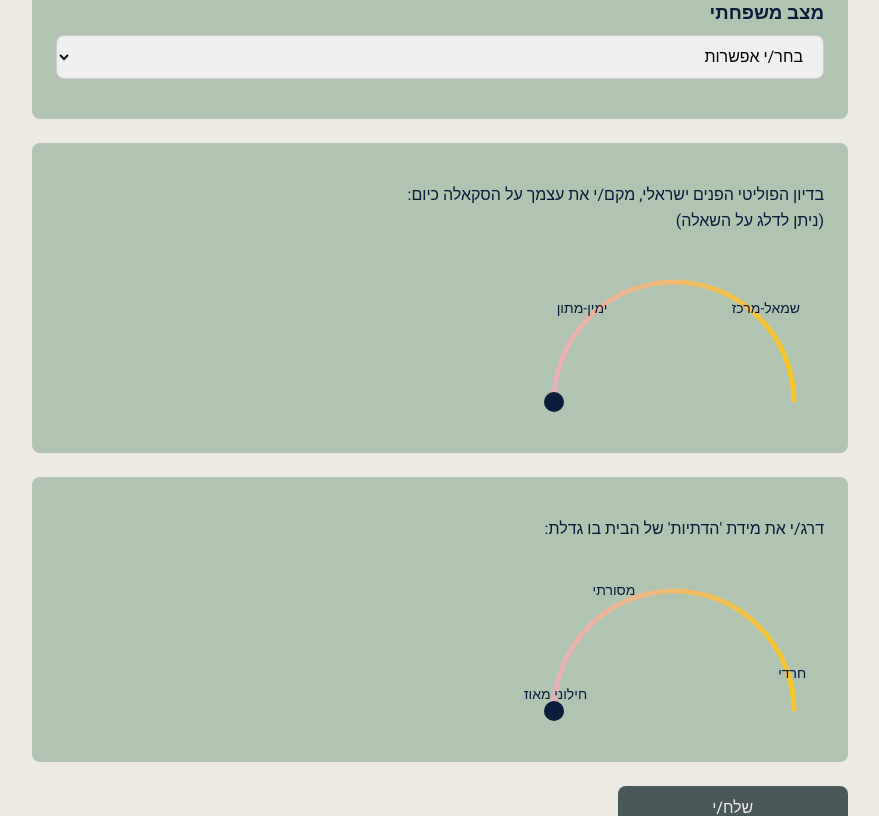
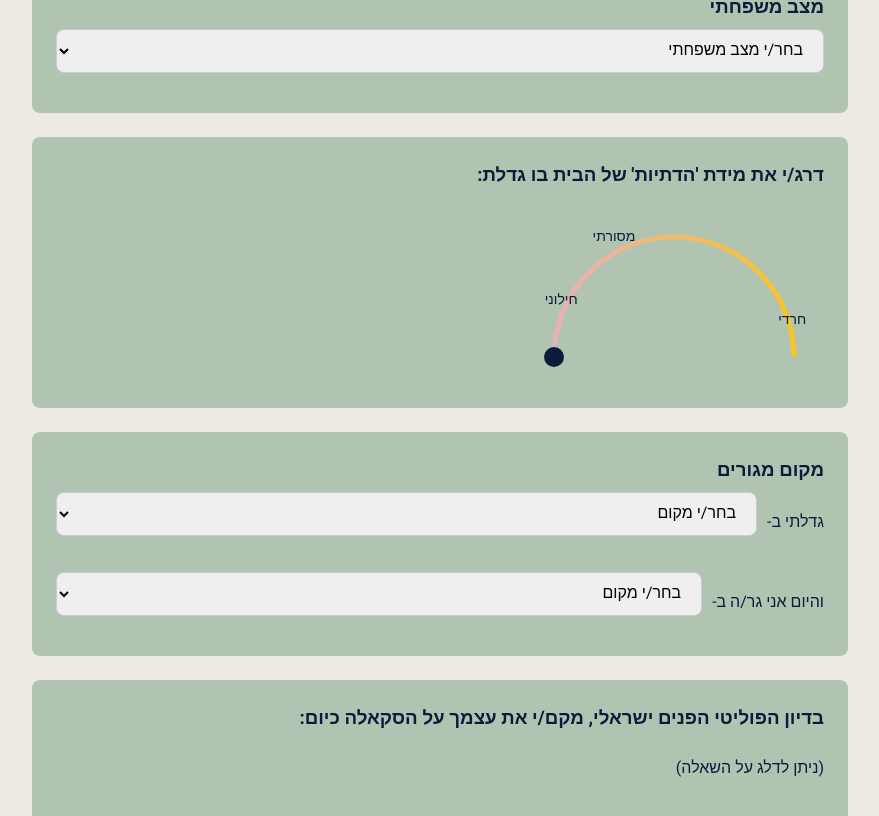
Before and after one commit to ShayAbergil/pagmar-v4, a React (Vite) app: page /Statistic_questions in a window 1280 px wide. Shown: the part 810-1626 px from the top of the page, without its empty margins (400-1279 px from the left). Built offline with nearby package versions, Linux system fonts and the light colour scheme.

Commit message:
dq_picker + detailed questions

```diff
--- a/src/App.jsx
+++ b/src/App.jsx
@@ -5,12 +5,14 @@ import OverviewQuestions from "./pages/Overview_questions";
 import SelectSubject from './pages/Select_subject';
 import DetailedQuestions from './pages/Detailed_questions';
 import EndingScreen from './pages/Ending_screen';
+import ScrollToTop from './components/ScrollToTop';
 import './styles/App.css'
 
 function App() {
   return (
     <Router>
       <div className="root">
+      <ScrollToTop />
         <Routes>
           <Route path="/" element={<Home />} />
           <Route path="/Statistic_questions" element={<StatisticQuestions />} />
--- a/src/components/HeaderImage.jsx
+++ b/src/components/HeaderImage.jsx
@@ -5,8 +5,8 @@ import './HeaderImage.css';
 // Import images from the Header_img folder
 import Header_home from '/Header_img/Header_home.png';
 import Header_statistic from '/Header_img/Header_statistic.png';
-import Header_oq_cut from '/Header_img/Header_oq_cut.png';
-import Header_subject from '/Header_img/Header_subject.png';
+import Header_oq from '/Header_img/Header_oq.png';
+import Header_subject from '/Header_img/Header_subject_cut.png';
 import Header_dq from '/Header_img/Header_dq.png';
 import Header_end from '/Header_img/Header_end.png';
 import Header_clean from '/Header_img/Header_clean.png';
@@ -19,7 +19,7 @@ function HeaderImage() {
   const imageMap = {
     "/": Header_home,
     "/Statistic_questions": Header_statistic,
-    "/Overview_questions": Header_oq_cut,
+    "/Overview_questions": Header_oq,
     "/Select_subject": Header_subject,
     "/Detailed_questions": Header_dq,
     "/Ending_screen": Header_end,
--- a/src/pages/Detailed_questions.jsx
+++ b/src/pages/Detailed_questions.jsx
@@ -16,7 +16,7 @@ const DetailedQuestions = () => {
 
   useEffect(() => {
     const loadQuestions = async () => {
-      const fetchedQuestions = await dq_picker(subject.subject);
+      const fetchedQuestions = await dq_picker(subject.subject, statistic_data);
       setQuestions(fetchedQuestions);
     };
 
--- a/src/pages/Overview_questions.jsx
+++ b/src/pages/Overview_questions.jsx
@@ -114,7 +114,7 @@ const OverviewQuestions = () => {
         {questions.map((question) => (
           <div key={question.id} className="question-card">
             <h3>{question.oq_text}</h3>
-            <input
+            <textarea
               type={question.oq_type === 'int8' ? 'number' : 'text'}
               className="input-field"
               value={answers[question.id] || ''}
--- a/src/pages/Statistic_questions.jsx
+++ b/src/pages/Statistic_questions.jsx
@@ -16,6 +16,8 @@ const StatisticQuestions = () => {
         f_status: "",
         political_orientation: "5",
         Religious_bkg: "5",
+        hometown: "",
+        current_home: "",
     });
 
     const options = {
@@ -28,16 +30,22 @@ const StatisticQuestions = () => {
         f_status: [
             "רווק / רווקה", "נשוי / נשואה", "אלמן / אלמנה", "גרוש / גרושה",
             "בזוגיות", "זה מסובך", "לא רלוונטי"
-        ]
+        ],
+        adress: [
+            "עיר גדולה: שכונה הומוגנית", "עיר גדולה: שכונה מגוונת", "ישוב: שכונה הומונית",
+            "ישוב: שכונה מגוונת", "עיר קטנה: שכונה הומוגנית", "עיר קטנה: שכונה מגוונת", "אחר"
+        ],
     };
 
     const labels = {
         age: "גיל",
         gender: "מגדר",
         profession: "מקצוע",
-        political_orientation: "נטייה פוליטית",
-        Religious_bkg: "רקע דתי",
-        f_status: "מצב משפחתי"
+        political_orientation: "בדיון הפוליטי הפנים ישראלי, מקם/י את עצמך על הסקאלה כיום:",
+        Religious_bkg: "דרג/י את מידת 'הדתיות' של הבית בו גדלת:",
+        f_status: "מצב משפחתי",
+        hometown: "מקום מגורים",
+        current_home: "היישוב בו אני גר כיום",
     };
 
     const handleChange = (field, value) => {
@@ -52,9 +60,26 @@ const StatisticQuestions = () => {
         console.log("Submitting answers:", answers);
 
         try {
+            if (answers.Religious_bkg >= 9) {
+                const { data: userData, error: userError } = await supabase
+                    .from("User_records")
+                    .update({ Religious_bkg: false })
+                    .eq("user_id", user_id)
+                    .select()
+                    .single();
+
+                if (userError) throw userError;
+
+                console.log("User record updated:", userData);
+            }
+
             const { data, error } = await supabase
                 .from("Statistic_data")
-                .insert([answers])
+                .insert([{
+                    ...answers,
+                    hometown: answers.hometown,
+                    current_home: answers.current_home,
+                }])
                 .select()
                 .single();
 
@@ -77,15 +102,16 @@ const StatisticQuestions = () => {
     return (
         <div className="container">
             <HeaderImage />
-            <br></br>
+            <br />
             <h1>נתונים סטטיסטיים</h1>
             <p>
-                <b>הבהרה: </b>הנתונים משפיעים על לשון הפניה והתאמה של שאלות בהמשך הסקר.
+                <b>הבהרה: </b>הנתונים משפיעים על לשון הפניה והתאמה של שאלות בהמשך הסקר. <br />
                 הם עוברים אנונימיזציה בנפרד מן התשובות ונשמרים לצרכים סטטיסטיים בלבד.
             </p>
             <form onSubmit={handleSubmit} className="questions-list">
+                {/* Age Question Card */}
                 <div className="question-card">
-                    <h3>גיל</h3>
+                    <h3>{labels.age}</h3>
                     <input
                         type="number"
                         value={answers.age}
@@ -97,29 +123,94 @@ const StatisticQuestions = () => {
                     />
                 </div>
 
-                {Object.entries(options).map(([field, optionList]) => (
-                    field !== "profession" && (
-                        <div key={field} className="question-card">
-                            <h3>{labels[field]}</h3>
+                {/* Gender Question Card */}
+                <div className="question-card">
+                    <h3>{labels.gender}</h3>
+                    <select
+                        value={answers.gender}
+                        onChange={(e) => handleChange("gender", e.target.value)}
+                        required
+                        className="form-select"
+                    >
+                        <option value="">בחר/י אפשרות</option>
+                        {options.gender.map((option) => (
+                            <option key={option} value={option}>{option}</option>
+                        ))}
+                    </select>
+                </div>
+
+                {/* family status Question Card */}
+                <div className="question-card">
+                    <h3>{labels.f_status}</h3>
+                    <select
+                        value={answers.f_status}
+                        onChange={(e) => handleChange("f_status", e.target.value)}
+                        required
+                        className="form-select"
+                    >
+                        <option value="">בחר/י מצב משפחתי</option>
+                        {options.f_status.map((option) => (
+                            <option key={option} value={option}>{option}</option>
+                        ))}
+                    </select>
+                </div>
+
+                   {/* Religious Background Question Card */}
+                <div className="question-card">
+                    <h3>{labels.Religious_bkg}</h3>
+                    <ArcSlider
+                        value={answers.Religious_bkg}
+                        onValueChange={(field, val) => handleChange("Religious_bkg", val)}
+                        field="Religious_bkg"
+                        tickLabels={{
+                            9: "חילוני",
+                            7: "מסורתי",
+                            1.5: "חרדי"
+                        }}
+                    />
+                </div>
+
+                   {/* Hometown Question Card */}
+                   <div className="question-card">
+                    <h3>{labels.hometown}</h3>
+                    <div className="location-container">
+                        <div className="location-select">
+                            <label>גדלתי ב-</label>
                             <select
-                                value={answers[field]}
-                                onChange={(e) => handleChange(field, e.target.value)}
+                                value={answers.hometown}
+                                onChange={(e) => handleChange("hometown", e.target.value)}
                                 required
                                 className="form-select"
                             >
-                                <option value="">בחר/י אפשרות</option>
-                                {optionList.map((option) => (
+                                <option value="">בחר/י מקום</option>
+                                {options.adress.map((option) => (
                                     <option key={option} value={option}>{option}</option>
                                 ))}
                             </select>
                         </div>
-                    )
-                ))}
 
+                        <div className="location-select">
+                            <label>והיום אני גר/ה ב-</label>
+                            <select
+                                value={answers.current_home}
+                                onChange={(e) => handleChange("current_home", e.target.value)}
+                                required
+                                className="form-select"
+                            >
+                                <option value="">בחר/י מקום</option>
+                                {options.adress.map((option) => (
+                                    <option key={option} value={option}>{option}</option>
+                                ))}
+                            </select>
+                        </div>
+                    </div>
+                </div>
+
+
+                {/* Political Orientation Question Card */}
                 <div className="question-card">
-                    <p>
-                        בדיון הפוליטי הפנים ישראלי, מקם/י את עצמך על הסקאלה כיום:
-                        <br /> (ניתן לדלג על השאלה)
+                <h3>{labels.political_orientation}</h3>
+                    <p> (ניתן לדלג על השאלה)
                     </p>
                     <ArcSlider
                         value={answers.political_orientation}
@@ -132,20 +223,6 @@ const StatisticQuestions = () => {
                     />
                 </div>
 
-                <div className="question-card">
-                    <p>דרג/י את מידת 'הדתיות' של הבית בו גדלת: </p>
-                    <ArcSlider
-                        value={answers.Religious_bkg}
-                        onValueChange={(field, val) => handleChange("Religious_bkg", val)}
-                        field="Religious_bkg"
-                        tickLabels={{
-                            10: "חילוני מאוד",
-                            7: "מסורתי",
-                            1.5: "חרדי"
-                        }}
-                    />
-                </div>
-
                 <button type="submit" className="button">שלח/י</button>
             </form>
         </div>
--- a/src/styles/Layouts.css
+++ b/src/styles/Layouts.css
@@ -27,7 +27,7 @@
   width: 90%;
   max-width: 768px;
   gap: 1.5rem;
-  margin-top: 2rem;
+  margin-top: 0rem;
 }
 
 .question-card {
@@ -52,6 +52,26 @@
   font-size: 1rem;
 }
 
+.location-container {
+  display: flex;
+  justify-content: space-between;
+  flex-direction: column;
+  gap: 20px;
+}
+
+.location-select {
+  flex: 1;
+  display: flex;
+  align-items: right;
+}
+
+.location-select label {
+  margin-left: 10px;
+  align-self: center;
+  font-size: 16px;
+  white-space: nowrap;
+  color: var(--blue-dark);
+}
 
 .input-field {
   width: 100%;
@@ -64,9 +84,14 @@
   margin-bottom: 1rem;
   box-sizing: border-box;
   text-align: right;
-  min-height: 100px;
   resize: vertical;
+  min-height: calc(1em * 1.4 * 3 + 1rem); /* 3 lines + padding */
+  line-height: 1.4;
+  overflow-y: auto !important;
+  white-space: pre-wrap;
+  word-wrap: break-word;
 }
+
 
 .form-input,
 .form-select,
@@ -81,6 +106,7 @@
   margin-bottom: 1rem;
   box-sizing: border-box;
   text-align: right;
+  align-self: center;
 }
 
 input[type="range"] {
```
Also changed, not shown: src/components/ScrollToTop.jsx (added, +14 -0 lines), src/utils/dq_picker.jsx (+85 -9 lines), Header_img/Header_subject_cut.png (renamed from Header_img/Header_oq_cut.png).
